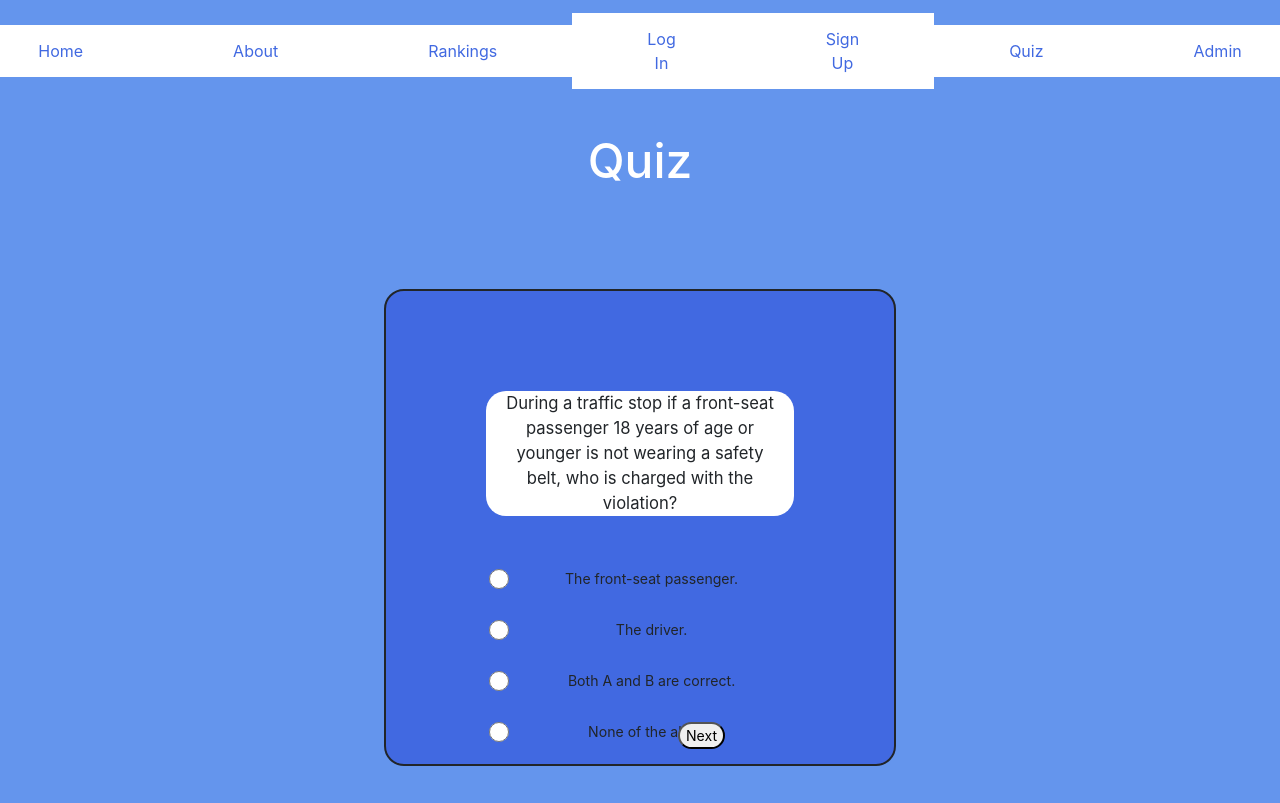
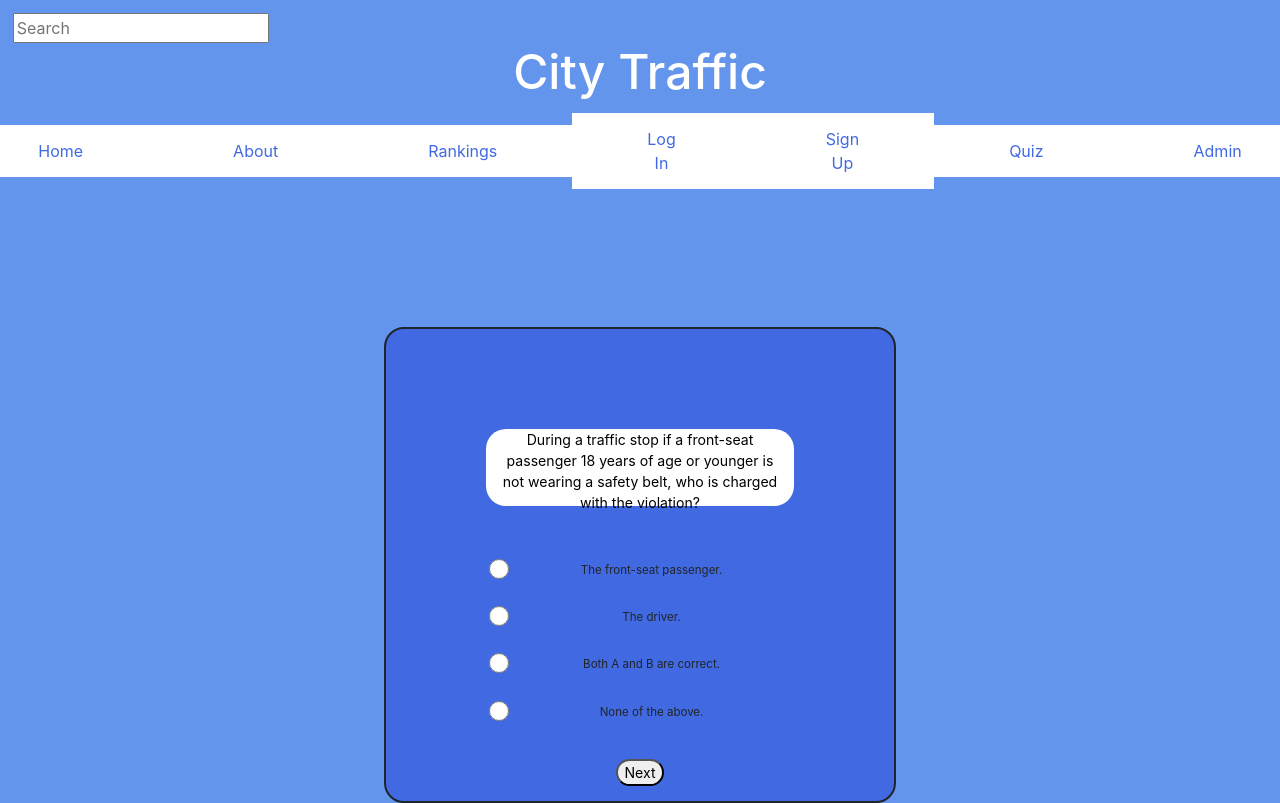
Before and after one commit to matthewpetela/accident-web-app, a React (Create React App) app in the folder client/: page /quiz in a window 1280 px wide. Shown: the top 803 px of the page. Built offline with nearby package versions, Linux system fonts and the light colour scheme.

Commit message:
fixed quiz styling

```diff
--- a/client/src/components/QuizQuestion.js
+++ b/client/src/components/QuizQuestion.js
@@ -81,31 +81,34 @@ const QuizQuestion = (props) => {
         height: '20px'
     }
     const answerTextStyling = {
-        fontSize: '1.1vw',
-        textAlign: 'left'
+        fontSize: '0.9vw',
+        textAlign: 'left',
     }
     const questionText = {
         width: '90%',
         height: '90%',
         margin: "auto",
-        fontSize: '1.3vw'
+        fontSize: '1.1vw',
+        color: 'black'
     }
     const questionTextContainer = {
         backgroundColor: 'white',
         width: '100%',
         height: '100%',
-        minHeight: '5vw',
+        height: '6vw',
         borderRadius: '20px',
-        marginBottom: '50px'
+        marginBottom: '50px',
+        color: 'black'
     }
     const nextButtonStyling = {
         margin: '15px',
         marginTop: '0px',
         fontSize: '1.1vw',
-        borderRadius: '15px'
+        borderRadius: '15px',
+        color: 'black',
     }
     const questionSpacing = {
-        marginBottom: '20px',
+        marginBottom: '2vh',
         display: 'block'
     }
     if(!complete)
--- a/client/src/components/QuizResult.js
+++ b/client/src/components/QuizResult.js
@@ -22,13 +22,14 @@ const QuizResult = (props) => {
         width: '90%',
         height: '90%',
         margin: "auto",
-        fontSize: '1.5vw',
+        fontSize: 'vw',
         textAlign: 'center',
+        color: 'black'
     }
     const questionTextContainer = {
         backgroundColor: 'white',
         borderRadius: '20px',
-        marginBottom: '100px'
+        marginBottom: '100px',
 
     }
     if(quizGrade >= 100)
@@ -36,7 +37,7 @@ const QuizResult = (props) => {
         return (
             <div style={questionBox}>
                 <div style={innerDiv}>
-                    <div style={questionTextContainer}><h3 style={questionText}>You scored a {quizGrade}% and earned a gold.</h3></div>
+                    <div style={questionTextContainer}><h3 style={questionText}>You scored a {quizGrade}% and earned a gold star.</h3></div>
                     <img src={GoldStar}/>
                 </div>
             </div>
--- a/client/src/views/Quiz/Quiz.js
+++ b/client/src/views/Quiz/Quiz.js
@@ -22,12 +22,15 @@ function Quiz() {
         textAlign: 'center'
     }
     const quizBackground = {
-
+        marginTop: '125px'
     }
 	return (
         <div>
+            <input type="text" placeholder="Search"/>
+            <div className="head">
+                <h1>City Traffic </h1>
+            </div>
             <NavBar/>
-            <h1 style={titleStyling}>Quiz</h1>
             <div style={quizBackground}>
                 <div style={containerStyling}>
                     <QuizQuestion/>
```
